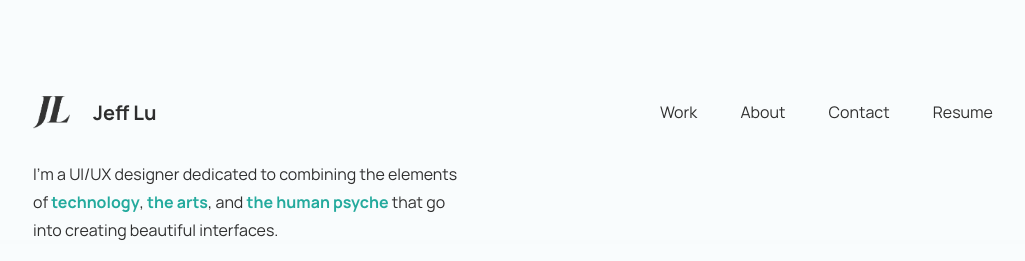
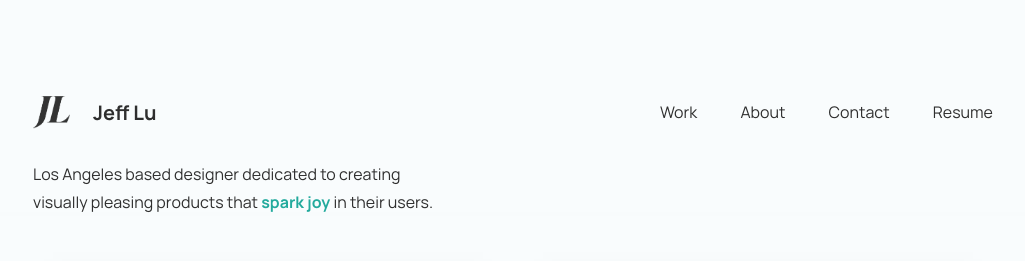
Before and after one commit to thejefflu/thejefflu.github.io, a plain HTML site: page index.html in a window 1280 px wide. Shown: the top 261 px of the page, without its empty margins (127-1152 px from the left). Drawn offline with Linux system fonts and the light colour scheme; a web font is replaced by a local one.

Commit message:
revised resume

```diff
--- a/css/main.css
+++ b/css/main.css
@@ -74,7 +74,7 @@ html {
 /* headings */
 
 h2 { /* hero secondary text */
-  max-width: 45ch;
+  max-width: 42ch;
 
   font-size: 1rem;
   font-weight: 400;
--- a/index.html
+++ b/index.html
@@ -73,10 +73,7 @@
     <div class="tagline">
       <div class="container">
       <h2>
-        I'm a UI/UX designer dedicated to combining the elements of
-          <strong class="one">technology</strong>,
-          <strong class="two">the arts</strong>, and
-          <strong class="three">the human psyche</strong> that go into creating beautiful&nbspinterfaces.
+        Los Angeles based designer dedicated to creating visually pleasing products that <a href="https://konmari.com/about-the-konmari-method/" target="_blank" class="inline">spark joy</a> in their users.
       </h2>
       </div>
       <div class="scroll-helper-work"></div>
@@ -152,12 +149,12 @@
             I'm a sophomore at UCLA studying
               <a href="https://www.psych.ucla.edu" target="_blank" class="inline">Cognitive Science</a> and
               <a href="https://linguistics.ucla.edu" target="_blank" class="inline">Linguistics of Computer Science</a>.
-            I approach life as a Marie Kondo fanatic with a love of aesthetics. For my design work, this means I'm driven by creating visually pleasing products that spark the utmost of joy in their&nbspusers.
+            I like to approach life by combining this interdisciplinary background with the teachings of Marie Kondo. For my design work, this means I'm driven by combining the elements of technology, the arts, and the human psyche that spark the utmost of joy in&nbspusers.
               <br><br>
             In addition to UI/UX design, I've previously worked in <a href="apifm.pdf" target="_blank" class="inline">full stack development</a>, <a href="https://kidskonservatory.com" target="_blank" class="inline">marketing design</a>, and
               <a href="https://www.instagram.com/fpsproductions/" target="_blank" class="inline">print design</a>.
               <br><br>
-            When I'm not designing things, I can probably be spotted hosting a board game night, solving the daily NYT crossword, or learning any instrument I can get my hands on (I'm at 8 and&nbspcounting!)
+            When I'm not designing things, I can probably be spotted hosting a board game night, solving the daily NYT crossword, or learning any instrument I can get my hands on (I'm at 8 and counting!)
               <br>
           </p>
 
```
Also changed, not shown: 2 other files.
